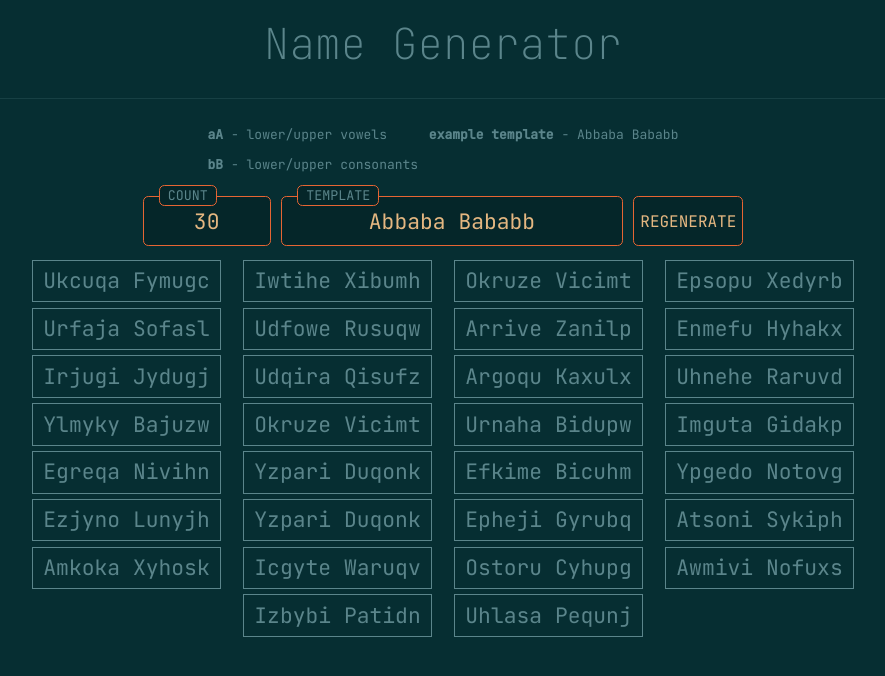
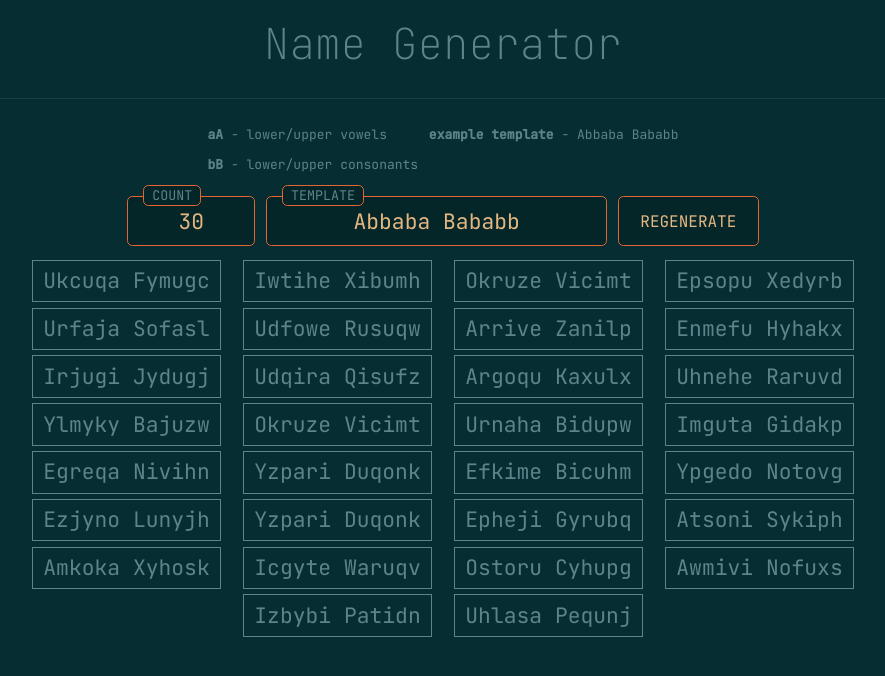
Before and after one commit to DarkStoorM/Name-Generator, a React (Vite) app: page / in a window 1280 px wide. Shown: the top 676 px of the page, without its empty margins (197-1082 px from the left). Built offline with nearby package versions, Linux system fonts and the light colour scheme.

Commit message:
Adjust the button

```diff
--- a/src/components/Button/Button.scss
+++ b/src/components/Button/Button.scss
@@ -1,4 +1,6 @@
 .input-button {
   font-size: 75%;
+  padding: 0 1rem;
   text-transform: uppercase;
+  width: 100%;
 }
```
